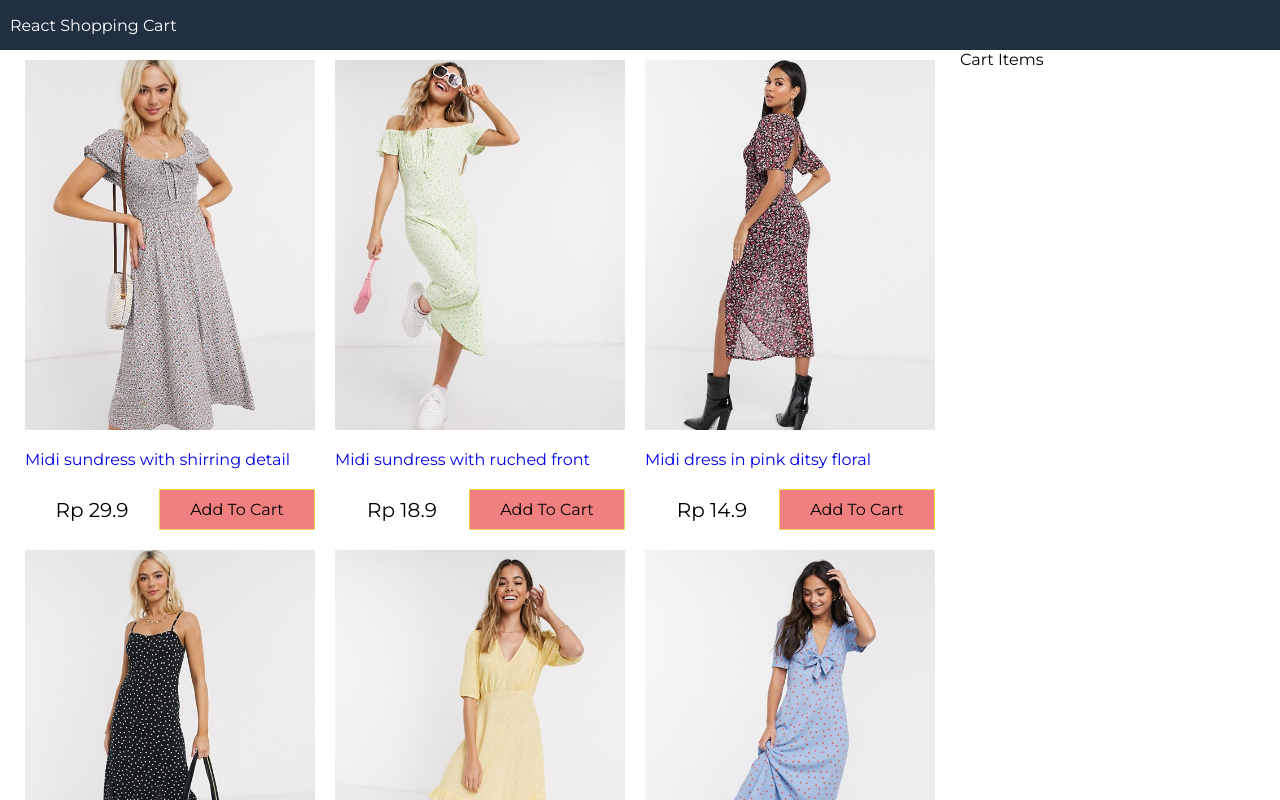
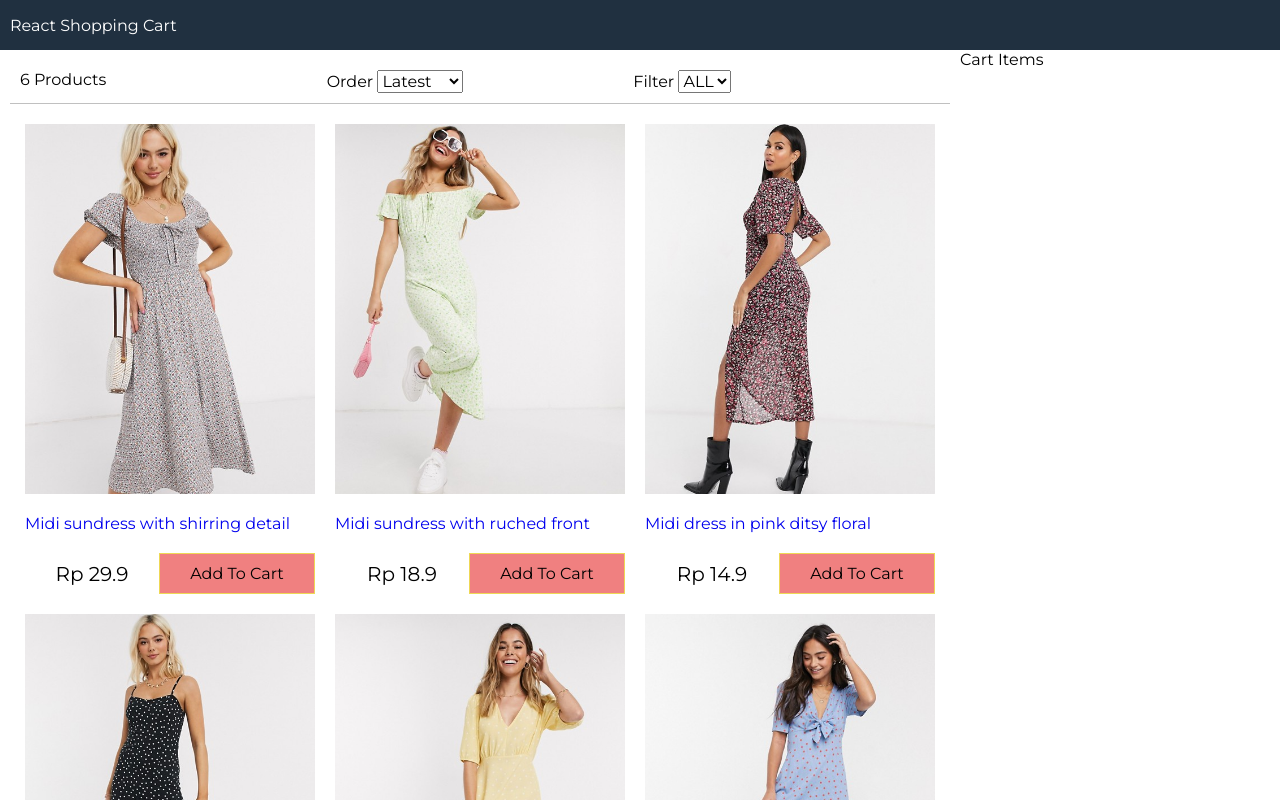
Before and after one commit to reypryma/cart-shopping, a React (Create React App) app: page / in a window 1280 px wide. Shown: the top 800 px of the page. Built offline with nearby package versions, Linux system fonts and the light colour scheme.

Commit message:
Filter Component 01 : Add design

```diff
--- a/src/App.js
+++ b/src/App.js
@@ -1,6 +1,7 @@
 import React from 'react';
 import data from "./data.json";
 import Products from "./components/Products";
+import Filter from "./components/Filter";
 
 class App extends React.Component{
 
@@ -24,6 +25,7 @@ class App extends React.Component{
               <main>
                   <div className="content">
                       <div className="main">
+                          <Filter count={this.state.products.length}></Filter>
                           <Products products={this.state.products}>
 
                           </Products>
--- /dev/null
+++ b/src/components/Filter.js
@@ -0,0 +1,52 @@
+import React from 'react';
+
+class Filter extends React.Component {
+    static navigationOptions = {title: null,};
+
+    constructor(props) {
+        super(props);
+        this.state = {}
+    }
+
+    componentWillMount() {
+    }
+
+    componentDidMount() {
+    }
+
+    componentDidUpdate() {
+    }
+
+    componentWillUnmount() {
+    }
+
+    render() {
+        return (
+            <div className="filter">
+                <div className="filter-result">{this.props.count} Products</div>
+                <div className="filter-sort">
+                    Order {" "}
+                    <select name="" id="">
+                        <option>Latest</option>
+                        <option value="lowest">Lowest</option>
+                        <option value="highest">Highest</option>
+                    </select>
+                </div>
+                <div className="filter-size">
+                    Filter {" "}
+                    <select name="" id="">
+                        <option value="">ALL</option>
+                        <option value="XS">XS</option>
+                        <option value="S">S</option>
+                        <option value="M">M</option>
+                        <option value="L">L</option>
+                        <option value="XL">XL</option>
+                        <option value="XXL">XXL</option>
+                    </select>
+                </div>
+            </div>
+        );
+    }
+}
+
+export default Filter;
--- a/src/index.css
+++ b/src/index.css
@@ -132,3 +132,16 @@ button:hover{
 .button.primary {
   background-color: lightcoral;
 }
+
+/*Filter*/
+.filter{
+    display: flex;
+    padding: 1rem;
+    margin: 1rem;
+    justify-content: space-between;
+    border-bottom: 0.1rem #c0c0c0 solid;
+}
+
+.filter div{
+    flex: 1;
+}
```
